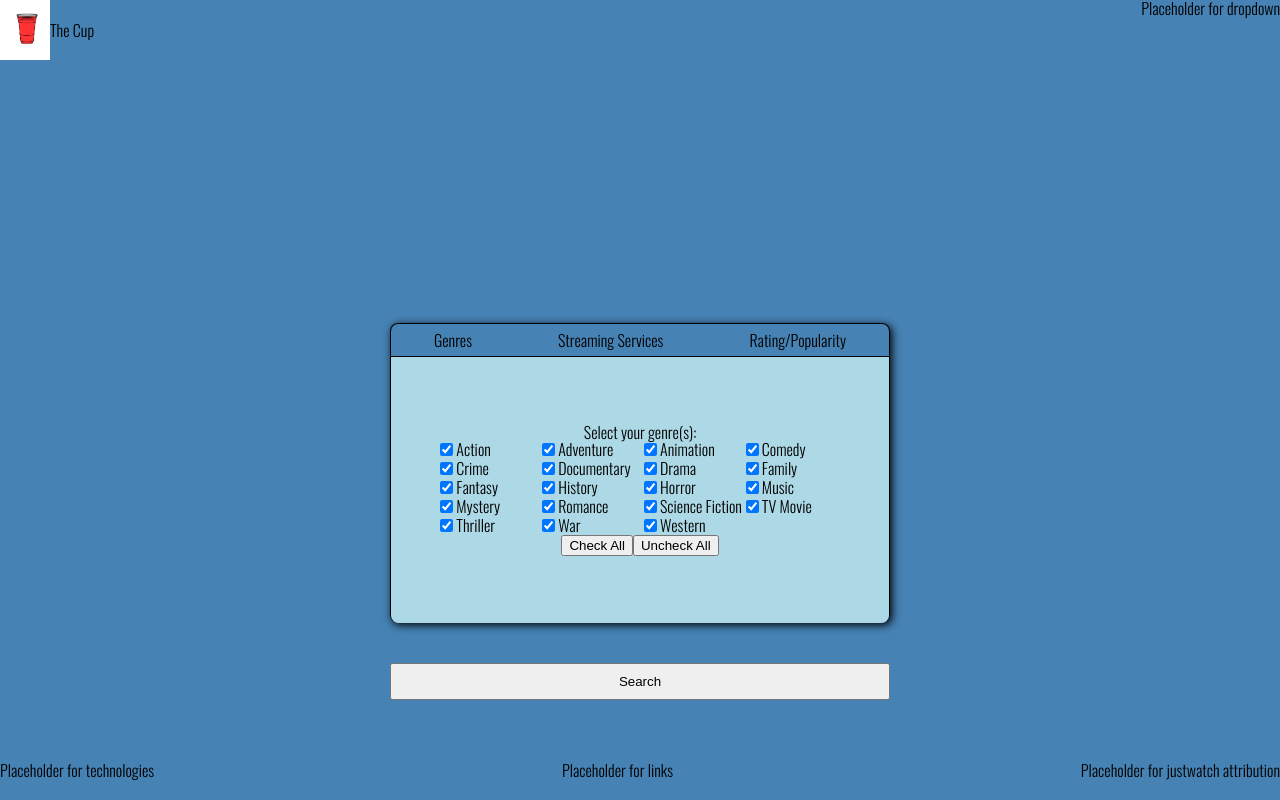
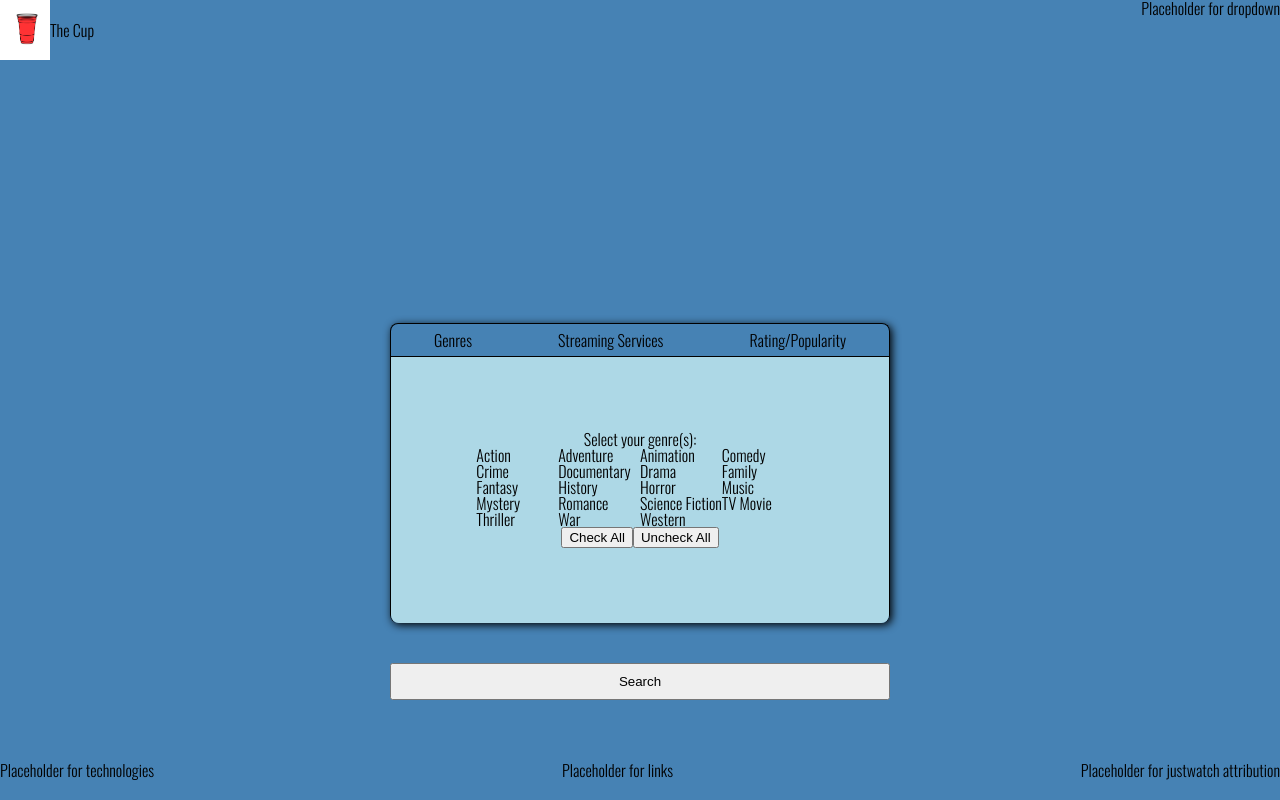
Before and after one commit to calbush/thecup, a React (Create React App) app: page / in a window 1280 px wide. Built offline with nearby package versions, Linux system fonts and the light colour scheme.

Commit message:
Remove checkboxes and replace with single div

```diff
--- a/src/components/GenreCheckboxes.js
+++ b/src/components/GenreCheckboxes.js
@@ -5,13 +5,10 @@ export default function GenreCheckboxes({genres, handleChange, genreCheckboxes,
             <div className='tab-title'> Select your genre(s):</div>
             <div className='genre-checkboxes-container'>
                 {genres.map((genre) => (
-                        <label className='checkbox-with-label' htmlFor={genre.id}key={genre.id}>
-                            <input className='' type='checkbox' id={genre.id} name={genre.name} onChange={handleChange} checked={genreCheckboxes[genre.id]}/>
-                             {genre.name}
-                        </label>
+                    <div className={genreCheckboxes[genre.id]} key={genre.id} onClick={handleChange} id={genre.id}>{genre.name}</div>
                 ))}
             </div>
-            <div class="toggle-btns">
+            <div className="toggle-btns">
                 <button className='toggle-btn' onClick={toggleAll}>Check All</button>
                 <button className='toggle-btn' onClick={untoggleAll}>Uncheck All</button>
             </div>
```
